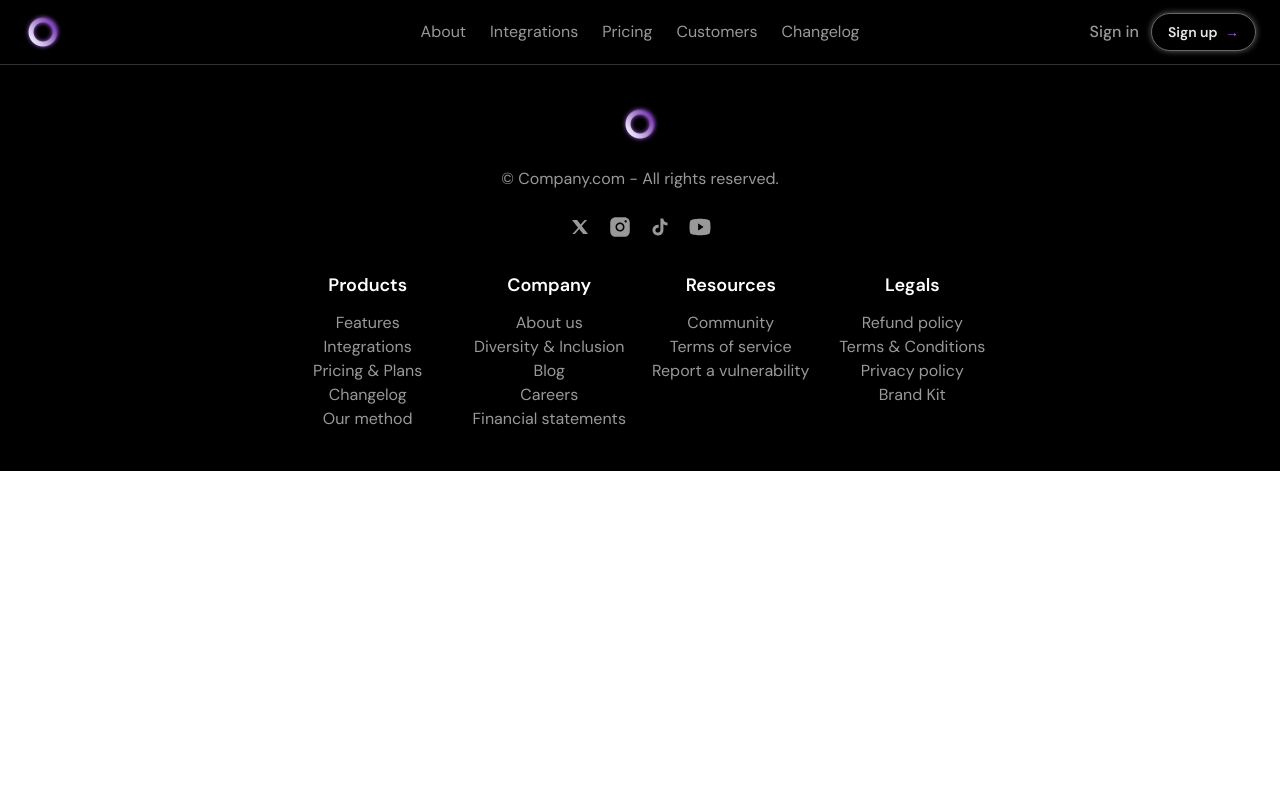
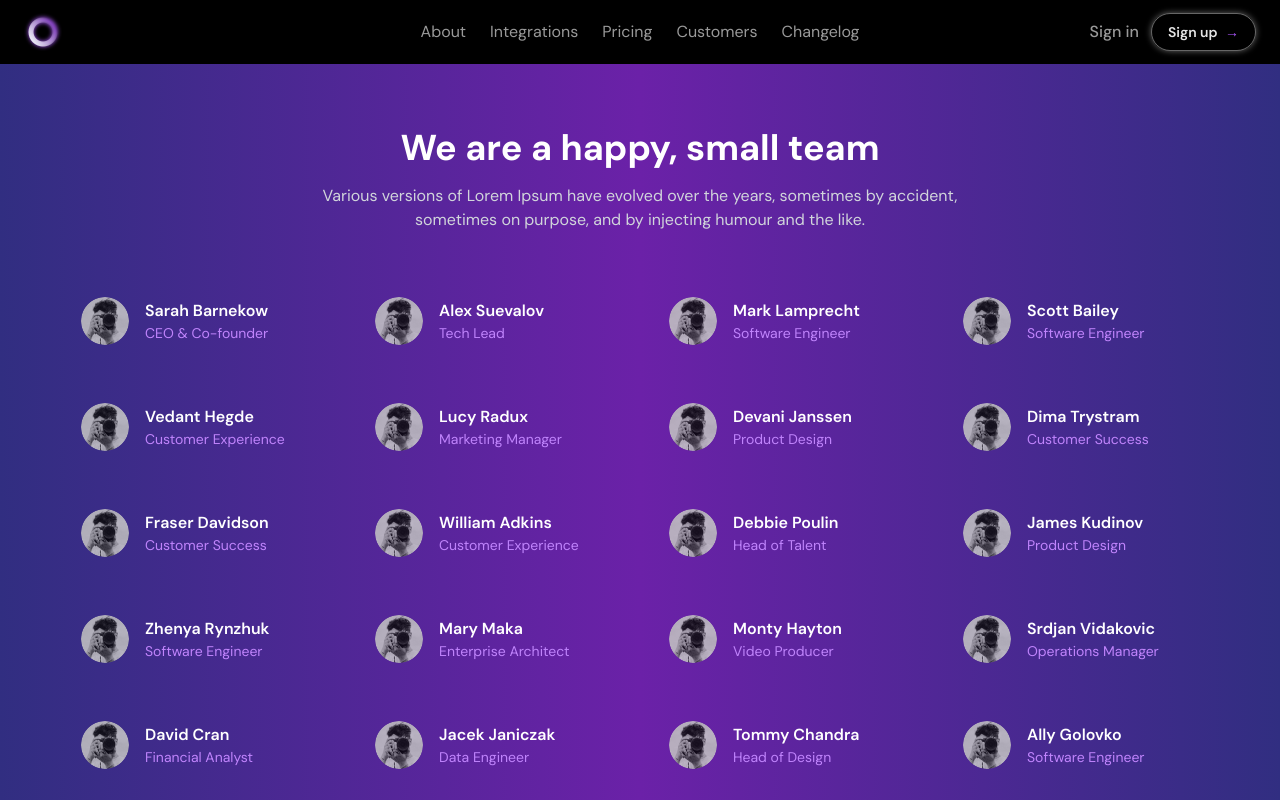
Before and after one commit to Grdgyyr/equentium-website, a Next.js app: page /about in a window 1280 px wide. Shown: the top 800 px of the page. Built offline with nearby package versions, Linux system fonts and the light colour scheme.

Commit message:
Add Team component with team members and their roles; include team member images

```diff
--- a/src/app/about/Team.tsx
+++ b/src/app/about/Team.tsx
@@ -1,5 +1,187 @@
+"use client";
+import React from "react";
+import Image from "next/image";
+import XSocial from "@/assets/icons/x-social.svg";
+import TeamMemberImage from "@/assets/images/teammember.png";
+import type { StaticImageData } from "next/image";
+
+
+
+type Member = {
+  name: string;
+  role: string;
+  link?: string;
+  image: StaticImageData;
+};
+
+const teamMembers: Member[] = [
+  {
+    name: "Sarah Barnekow",
+    role: "CEO & Co-founder",
+    link: "https://x.com/",
+    image: TeamMemberImage
+  },
+  {
+    name: "Alex Suevalov",
+    role: "Tech Lead",
+    link: "https://x.com/",
+    image: TeamMemberImage
+  },
+  {
+    name: 'Mark Lamprecht',
+    role: 'Software Engineer',
+    link: 'https://x.com/',
+    image: TeamMemberImage
+  },
+  {
+    name: 'Scott Bailey',
+    role: 'Software Engineer',
+    link: 'https://x.com/',
+    image: TeamMemberImage
+  },
+  {
+    name: 'Vedant Hegde',
+    role: 'Customer Experience',
+    link: 'https://x.com/',
+    image: TeamMemberImage
+  },
+  {
+    name: 'Lucy Radux',
+    role: 'Marketing Manager',
+    link: 'https://x.com/',
+    image: TeamMemberImage
+  },
+  {
+    name: 'Devani Janssen',
+    role: 'Product Design',
+    link: 'https://x.com/',
+    image: TeamMemberImage
+  },
+  {
+    name: 'Dima Trystram',
+    role: 'Customer Success',
+    link: 'https://x.com/',
+    image: TeamMemberImage
+  },
+  {
+    name: 'Fraser Davidson',
+    role: 'Customer Success',
+    link: 'https://x.com/',
+    image: TeamMemberImage
+  },
+  {
+    name: 'William Adkins',
+    role: 'Customer Experience',
+    link: 'https://x.com/',
+    image: TeamMemberImage
+  },
+  {
+    name: 'Debbie Poulin',
+    role: 'Head of Talent',
+    link: 'https://x.com/',
+    image: TeamMemberImage
+  },
+  {
+    name: 'James Kudinov',
+    role: 'Product Design',
+    link: 'https://x.com/',
+    image: TeamMemberImage
+  },
+  {
+    name: 'Zhenya Rynzhuk',
+    role: 'Software Engineer',
+    link: 'https://x.com/',
+    image: TeamMemberImage
+  },
+  {
+    name: 'Mary Maka',
+    role: 'Enterprise Architect',
+    link: 'https://x.com/',
+    image: TeamMemberImage
+  },
+  {
+    name: 'Monty Hayton',
+    role: 'Video Producer',
+    link: 'https://x.com/',
+    image: TeamMemberImage
+  },
+  {
+    name: 'Srdjan Vidakovic',
+    role: 'Operations Manager',
+    link: 'https://x.com/',
+    image: TeamMemberImage
+  },
+  {
+    name: 'David Cran',
+    role: 'Financial Analyst',
+    link: 'https://x.com/',
+    image: TeamMemberImage
+  },
+  {
+    name: 'Jacek Janiczak',
+    role: 'Data Engineer',
+    link: 'https://x.com/',
+    image: TeamMemberImage
+  },
+  {
+    name: 'Tommy Chandra',
+    role: 'Head of Design',
+    link: 'https://x.com/',
+    image: TeamMemberImage
+  },
+  {
+    name: 'Ally Golovko',
+    role: 'Software Engineer',
+    link: 'https://x.com/',
+    image: TeamMemberImage
+  },
+];
+
+
 export const Team = () => {
-    return(
-        <div></div>
-    );
-}
+  return (
+    <section className="bg-gradient-to-r from-indigo-900 via-purple-800 to-indigo-900 text-white py-16 px-4 text-center">
+      <h2 className="text-4xl font-bold mb-4">We are a happy, small team</h2>
+      <p className="max-w-2xl mx-auto mb-12 text-gray-300">
+        Various versions of Lorem Ipsum have evolved over the years, sometimes by accident,
+        sometimes on purpose, and by injecting humour and the like.
+      </p>
+
+      <div className="grid grid-cols-1 sm:grid-cols-2 md:grid-cols-3 lg:grid-cols-4 gap-6 max-w-6xl mx-auto">
+        {teamMembers.map((member, index) => (
+          <a
+            key={index}
+            href={member.link}
+            target="_blank"
+            rel="noopener noreferrer"
+            className="flex items-center gap-4 p-4 rounded-lg border border-transparent hover:border-purple-400 transition-all duration-300 ease-in-out group"
+          >
+            {/* Profile Image */}
+            <Image
+              src={member.image}
+              alt={member.name}
+              width={48}
+              height={48}
+              className="rounded-full object-cover shrink-0"
+            />
+
+            {/* Name + Role + Icon */}
+            <div className="flex flex-col text-left relative w-full">
+              <span className="font-semibold">{member.name}</span>
+              <span className="text-purple-400 text-sm">{member.role}</span>
+
+              {/* X Icon */}
+              <div className="absolute right-0 top-1 opacity-0 group-hover:opacity-100 transition-opacity duration-300">
+              <XSocial className="w-5 aspect-square object-contain" />
+
+              </div>
+
+            </div>
+          </a>
+        ))}
+      </div>
+    </section>
+  );
+};
+
+export default Team;
```
Also changed, not shown: src/assets/images/teammember.png (added).
